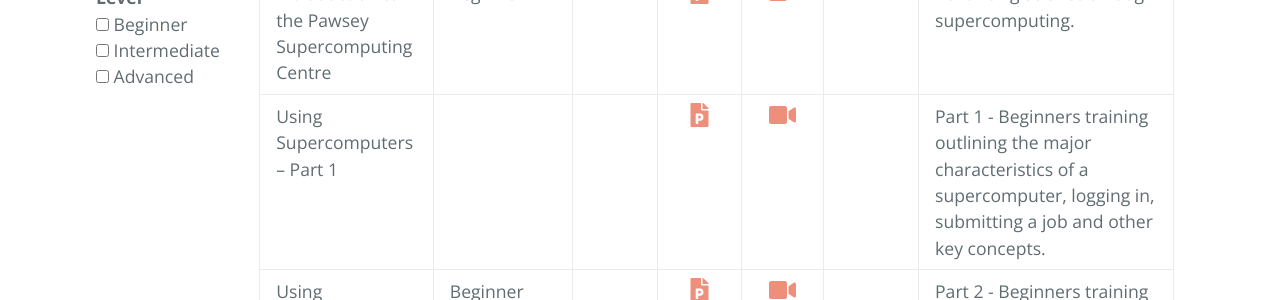
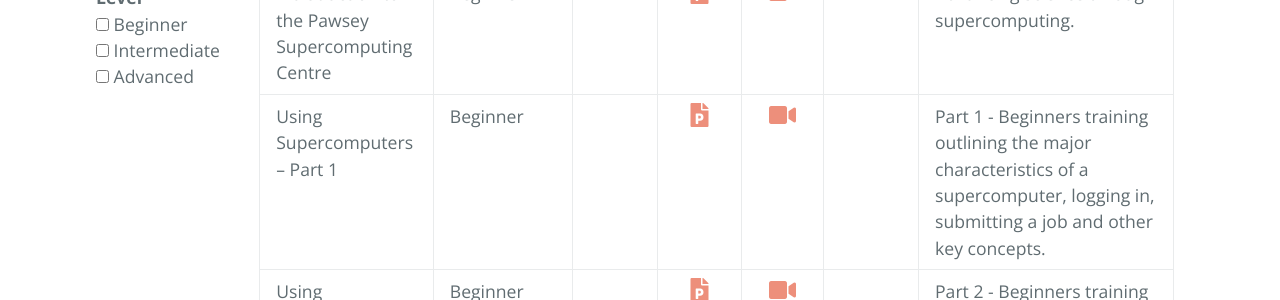
Before and after one commit to ratkinson0405/ratkinson0405.github.io, a Jekyll site: the page built from training.md, in a window 1280 px wide and 900 px high. Shown: the part 262-562 px from the top of the window. Built offline with Jekyll 4.4.1, drawn with Linux system fonts in a browser that asks for light colours; our own code applies the rules of GitHub Pages for plain Markdown files; the repository's description, which GitHub fills in, is left out.

Commit message:
Update links.yml

```diff
--- a/_data/links.yml
+++ b/_data/links.yml
@@ -8,6 +8,7 @@ tableData:
 - title: Using Supercomputers – Part 1
   description: Part 1 - Beginners training outlining the major characteristics of a supercomputer, logging in, submitting a job and other key concepts.
   pageName: training.md
+  level: Beginner
   ppt: https://support.pawsey.org.au/documentation/download/attachments/2162899/UsingSupercomputersPart1V01.pdf?api=v2
   vid: https://www.youtube.com/watch?v=5myCBDNn5is&list=PLmu61dgAX-aZfevU9ZmtQ13bbOeF1GY5u&index=3
 - title: Using Supercomputers – Part 2
```
